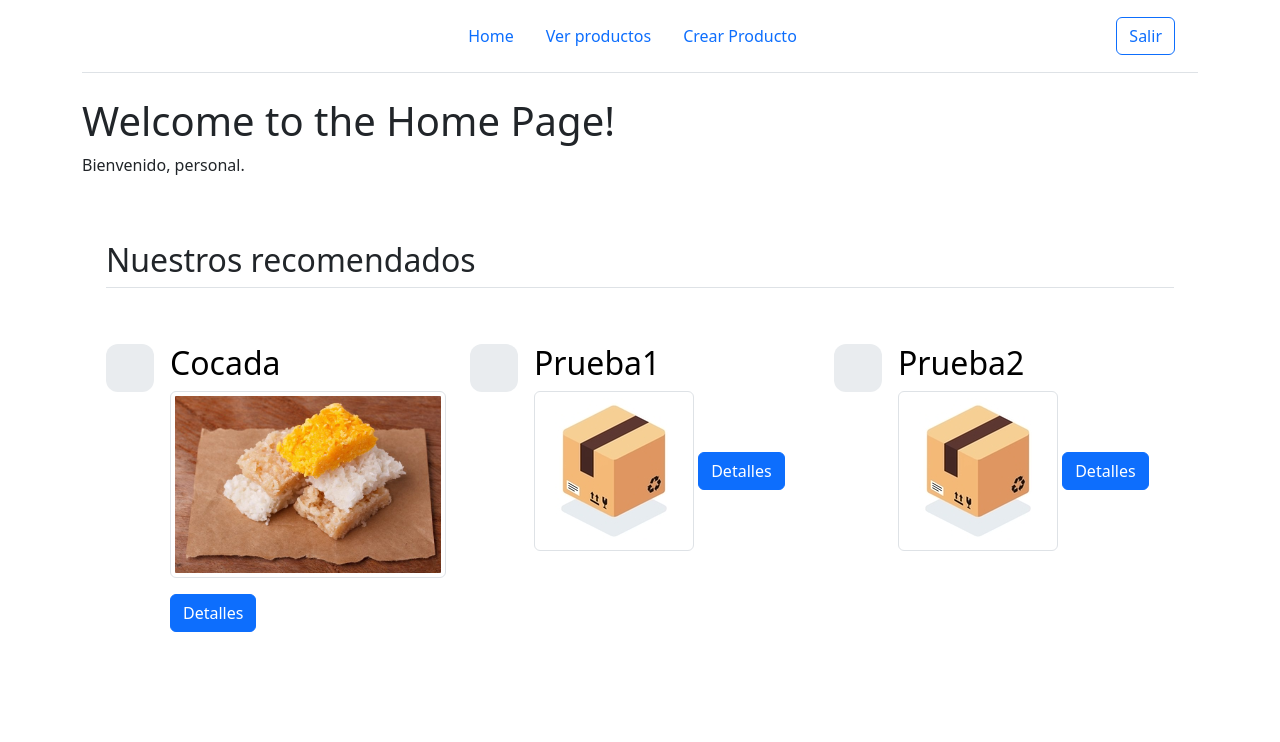
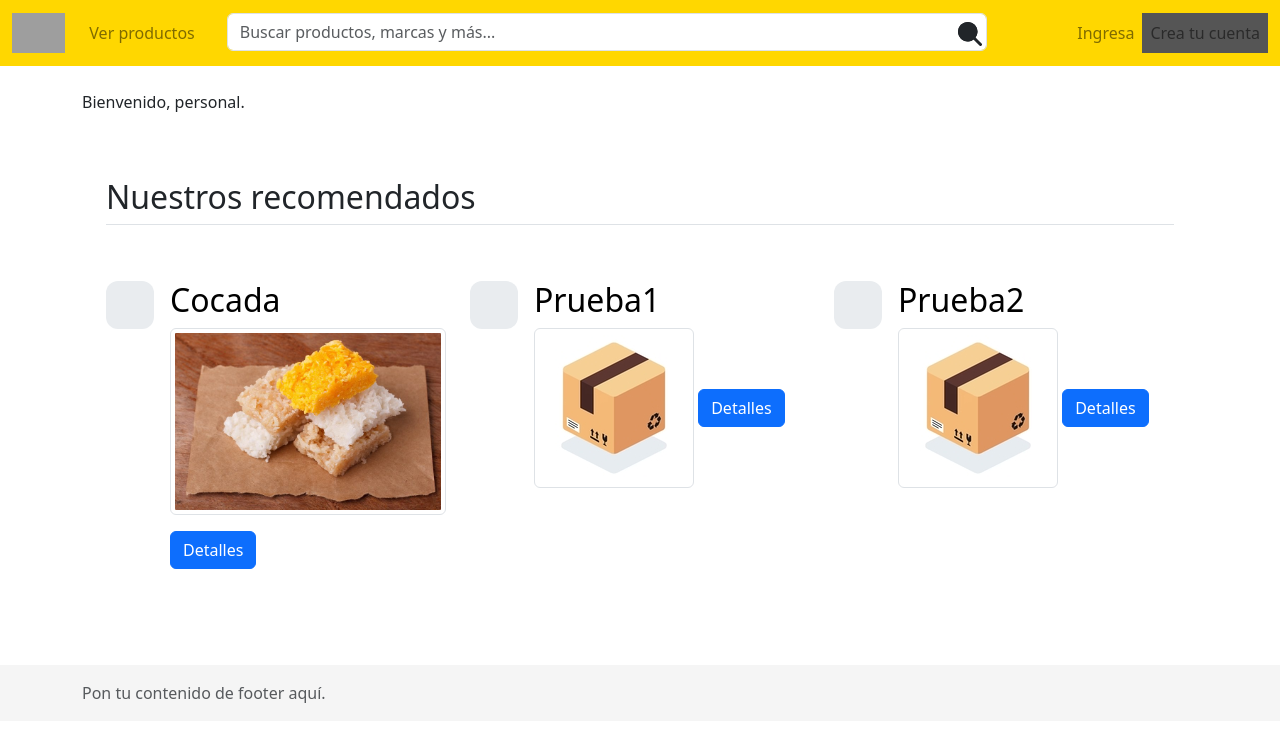
Before and after one commit to IsisAmaya/CountryBox-Project, a Django app: page / in a window 1280 px wide. Shown: the top 742 px of the page. Run offline with Django 4.2, Linux system fonts and the light colour scheme; a user stored in the database is signed in; data comes from the database, SQL or seed files in the repository; both versions use the stored data as it was after the commit; some libraries are stand-ins or nearby versions; grey boxes are pictures that could not be loaded.

Commit message:
ayudaaaaaa Iis

```diff
--- /dev/null
+++ b/countrybox/static/css/main.css
@@ -0,0 +1,26 @@
+        /* Colores y estilos directos para la barra de navegación */
+        .bg-navbar-custom {
+            background-color: #ffd700; /* color amarillo para la barra de navegación */
+        }
+        .navbar-light .navbar-nav .nav-link {
+            color: #333; /* color oscuro para los enlaces */
+        }
+        .navbar-light .navbar-nav .btn-signup {
+            background-color: #555; /* color oscuro para el botón de registro */
+            color: white;
+        }
+        .search-input {
+            flex-grow: 1;
+            margin-right: -48px; /* ajuste para alinear el ícono de búsqueda */
+        }
+        .btn-search {
+            background-color: transparent;
+            border: none;
+            color: #333;
+            position: relative;
+            right: 50px; /* ajuste para superponer el botón sobre la barra de búsqueda */
+            z-index: 1000;
+        }
+        .footer {
+            background-color: #f5f5f5; /* color claro para el pie de página */
+        }
--- a/users/templates/templates/base.html
+++ b/users/templates/templates/base.html
@@ -7,56 +7,86 @@
     <meta name="viewport" content="width=device-width, initial-scale=1.0">
     <title>Home</title>
     <link rel="stylesheet" href="https://maxcdn.bootstrapcdn.com/bootstrap/4.5.2/css/bootstrap.min.css">
-    <link href="https://cdn.jsdelivr.net/npm/bootstrap@5.3.3/dist/css/bootstrap.min.css" rel="stylesheet" integrity="sha384-QWTKZyjpPEjISv5WaRU9OFeRpok6YctnYmDr5pNlyT2bRjXh0JMhjY6hW+ALEwIH" crossorigin="anonymous">
-    <script src="https://cdn.jsdelivr.net/npm/bootstrap@5.3.3/dist/js/bootstrap.bundle.min.js" integrity="sha384-YvpcrYf0tY3lHB60NNkmXc5s9fDVZLESaAA55NDzOxhy9GkcIdslK1eN7N6jIeHz" crossorigin="anonymous"></script>
-    <link rel="stylesheet" href="{% static 'css/headers.css' %}">
+    <script src="https://ajax.googleapis.com/ajax/libs/jquery/3.5.1/jquery.min.js"></script>
+    <script src="https://cdnjs.cloudflare.com/ajax/libs/popper.js/1.16.0/umd/popper.min.js"></script>
+    <script src="https://maxcdn.bootstrapcdn.com/bootstrap/4.5.2/js/bootstrap.min.js"></script>
+    <link rel="stylesheet" href="{% static 'css/main.css' %}">
 </head>
 <body>
-    <div class="container">
-        <header class="d-flex flex-wrap align-items-center justify-content-center justify-content-md-between py-3 mb-4 border-bottom">
-          <div class="col-md-3 mb-2 mb-md-0">
-            <a href="/" class="d-inline-flex link-body-emphasis text-decoration-none">
-              <svg class="bi" width="40" height="32" role="img" aria-label="Bootstrap"><use xlink:href="#"/></svg>
+    <nav class="navbar navbar-expand-lg navbar-light bg-navbar-custom sticky-top">
+        <div class="container-fluid">
+            <a class="navbar-brand" href="{% url 'home' %}">
+                <img src="{% static 'images/logo.png' %}" alt="Logo" style="height: 40px;">
             </a>
-          </div>
+            <button class="navbar-toggler" type="button" data-toggle="collapse" data-target="#navbarContent" aria-controls="navbarContent" aria-expanded="false" aria-label="Toggle navigation">
+                <span class="navbar-toggler-icon"></span>
+            </button>
+            <div class="collapse navbar-collapse justify-content-between" id="navbarContent">
+                <div class="navbar-nav">
+                    <a href="{% url 'list' %}" class="nav-link">Ver productos</a>
+                </div>
+                <form class="d-flex flex-grow-1 mx-4">
+                    <input class="form-control me-2 search-input" type="search" placeholder="Buscar productos, marcas y más..." aria-label="Search">
+                    <button class="btn btn-search" type="submit">
+                        <svg xmlns="http://www.w3.org/2000/svg" width="24" height="24" fill="currentColor" class="bi bi-search" viewBox="0 0 16 16">
+                            <path d="M11.742 10.344a6.5 6.5 0 1 0-1.397 1.397h-.001c.03.04.062.078.098.115l3.85 3.85a1 1 0 0 0 1.415-1.414l-3.85-3.85a1.087 1.087 0 0 0-.115-.098z"/>
+                            <path d="M6.5 0a6.5 6.5 0 1 1 0 13 6.5 6.5 0 0 1 0-13z"/>
+                        </svg>
+                    </button>
+                </form>
+                <div class="navbar-nav">
+                    <a href="/user/login/" class="nav-link">Ingresa</a>
+                    <a href="{% url 'singup' %}" class="nav-link btn-signup">Crea tu cuenta</a>
+                </div>
+            </div>
+        </div>
+    </nav>
 
-          <ul class="nav col-12 col-md-auto mb-2 justify-content-center mb-md-0">
-            <li><a class="nav-link" href="{% url 'home' %}">Home</a></li>
-            <li><a class="nav-link" href="{% url 'list' %}">Ver productos</a></li>
-            <li>
-            {% if  user.is_authenticated %}
-            {% if user.is_staff %}
-                <a class="nav-link" href="{% url 'create' %}">Crear Producto</a>
-            {% endif %}
-            {% if not user.is_staff %}
-            <a class="nav-link" href="{% url 'cart:cart' %}">Ver carrito</a>
-            {% endif %}
-            {% endif %}
-            </li>
-
-          </ul>
-
-          <div class="col-md-3 text-end">
-            {% if not user.is_authenticated %}
-            <a href="/user/login/"><button type="button" class="btn btn-outline-primary me-2">Ingresar</button></a>
-            {% else %}
-            <a href="{% url 'logout' %}"><button type="button" class="btn btn-outline-primary me-2">Salir</button></a>
-            {% endif %}
-            {% if not user.is_authenticated %}
-            <a href="{% url 'singup' %}"><button type="button" class="btn btn-primary">Registrarse</button></a>
-            {% endif %}
-          </div>
-        </header>
-      </div>
-
-    <div class="container">
+    <div class="container mt-4">
         {% block content %}
+        <!-- El contenido dinámico irá aquí -->
         {% endblock %}
     </div>
 
+    <footer class="footer mt-auto py-3">
+        <div class="container">
+            <span class="text-muted">Pon tu contenido de footer aquí.</span>
+        </div>
+    </footer>
 
     <script src="https://ajax.googleapis.com/ajax/libs/jquery/3.5.1/jquery.min.js"></script>
     <script src="https://cdnjs.cloudflare.com/ajax/libs/popper.js/1.16.0/umd/popper.min.js"></script>
     <script src="https://maxcdn.bootstrapcdn.com/bootstrap/4.5.2/js/bootstrap.min.js"></script>
 </body>
 </html>
+
+
+    <!--<style>
+        /* Colores y estilos directos para la barra de navegación */
+        .bg-navbar-custom {
+            background-color: #ffd700; /* color amarillo para la barra de navegación */
+        }
+        .navbar-light .navbar-nav .nav-link {
+            color: #333; /* color oscuro para los enlaces */
+        }
+        .navbar-light .navbar-nav .btn-signup {
+            background-color: #555; /* color oscuro para el botón de registro */
+            color: white;
+        }
+        .search-input {
+            flex-grow: 1;
+            margin-right: -48px; /* ajuste para alinear el ícono de búsqueda */
+        }
+        .btn-search {
+            background-color: transparent;
+            border: none;
+            color: #333;
+            position: relative;
+            right: 50px; /* ajuste para superponer el botón sobre la barra de búsqueda */
+            z-index: 1000;
+        }
+        .footer {
+            background-color: #f5f5f5; /* color claro para el pie de página */
+        }
+        /* Aquí puedes agregar más estilos personalizados que necesites */
+    </style>-->
--- a/users/templates/templates/home.html
+++ b/users/templates/templates/home.html
@@ -12,7 +12,7 @@
     <link rel="stylesheet" href="{% static 'css/features.css' %}">
   </head>
   <body>
-    <h1>Welcome to the Home Page!</h1>
+
 
     {% if user.is_authenticated %}
         {% if user.is_staff %}
```
Also changed, not shown: db.sqlite3.
